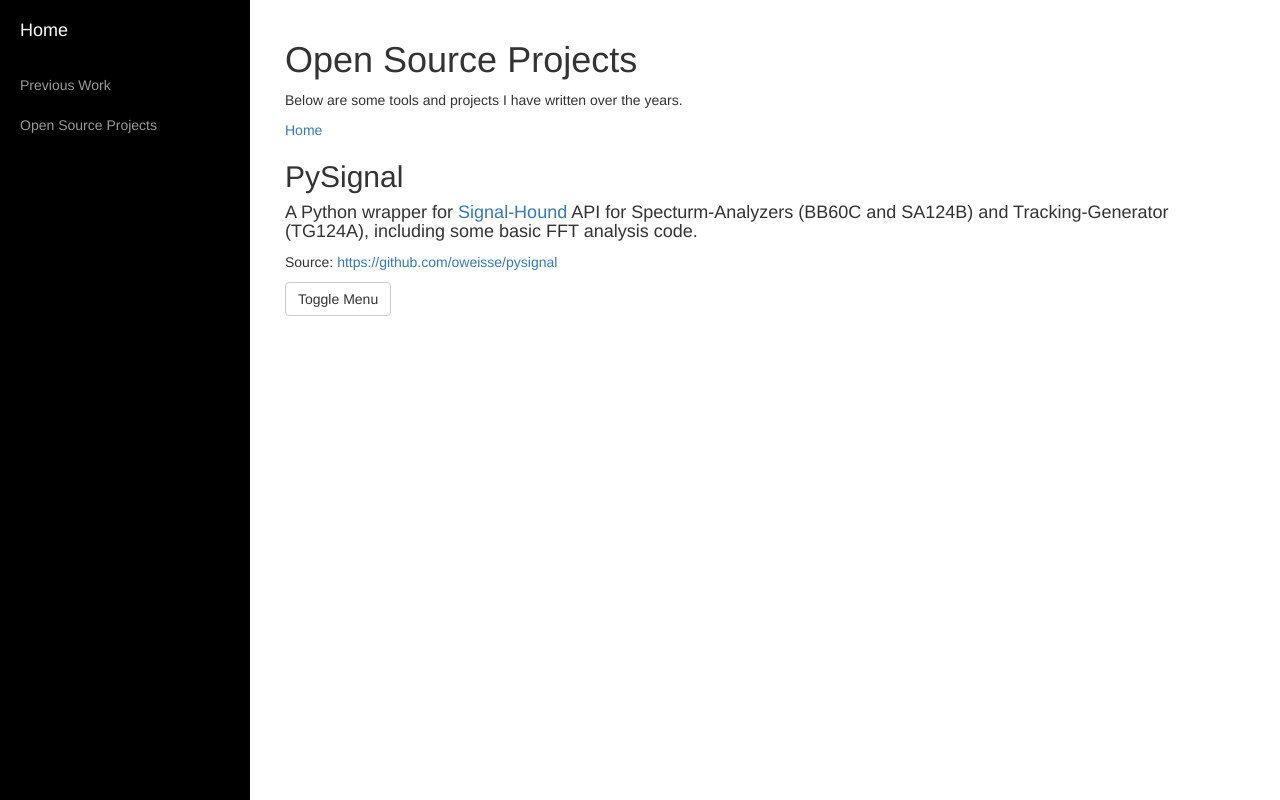
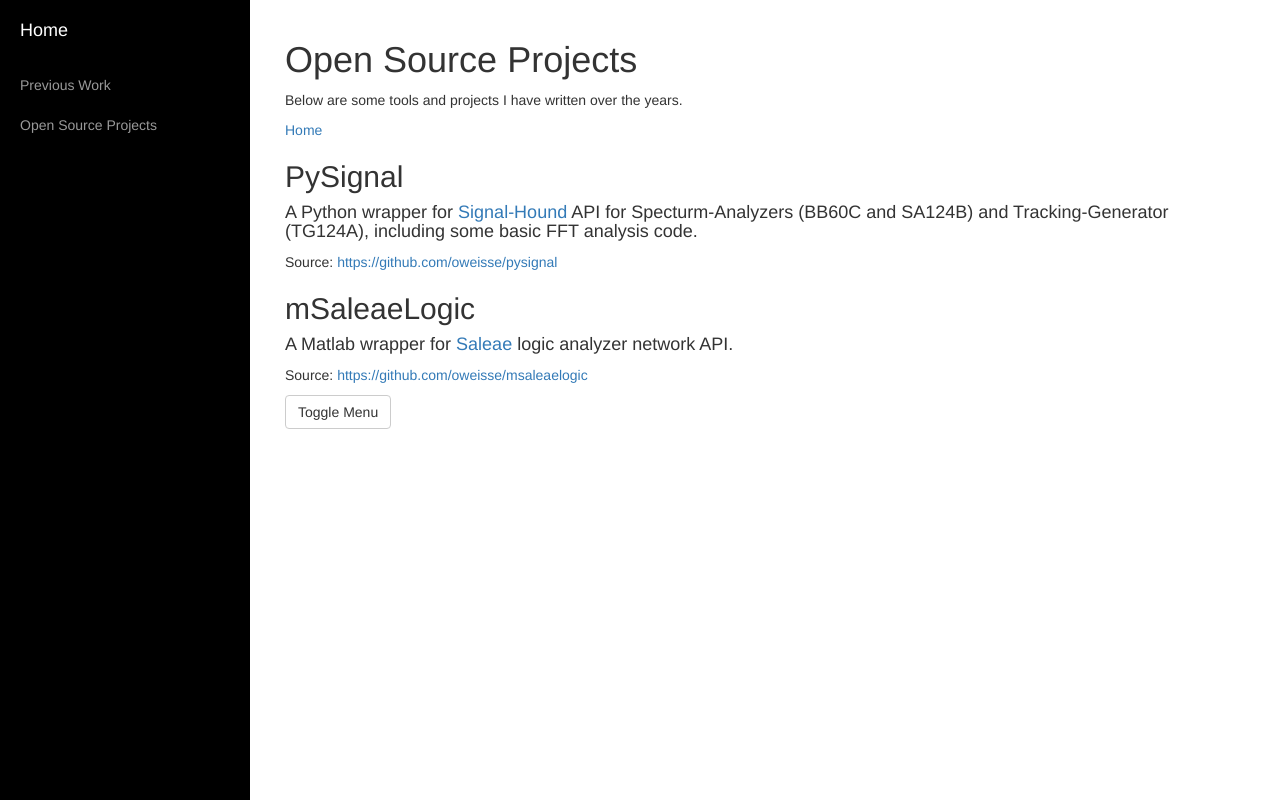
Before and after one commit to oweisse/oweisse.github.io, a plain HTML site: page open_source_projects.html in a window 1280 px wide. Drawn offline with Linux system fonts and the light colour scheme.

Commit message:
Added Saleae logic

```diff
--- a/open_source_projects.html
+++ b/open_source_projects.html
@@ -82,6 +82,11 @@
                         <h4>A Python wrapper for <a href="https://signalhound.com/">Signal-Hound</a> API for Specturm-Analyzers (BB60C and SA124B) and Tracking-Generator (TG124A), including some basic FFT analysis code.</h4>
                         <p>Source: <a href="https://github.com/oweisse/pysignal">https://github.com/oweisse/pysignal</a>
                         </p>
+
+                        <h2>mSaleaeLogic</h2>
+                        <h4>A Matlab wrapper for <a href="https://www.saleae.com/">Saleae</a> logic analyzer network  API.</h4>
+                        <p>Source: <a href="https://github.com/oweisse/msaleaelogic">https://github.com/oweisse/msaleaelogic</a>
+                        </p>
                         <p>
                         <a href="#menu-toggle" class="btn btn-default" id="menu-toggle">Toggle Menu</a>
                       </p>
```
